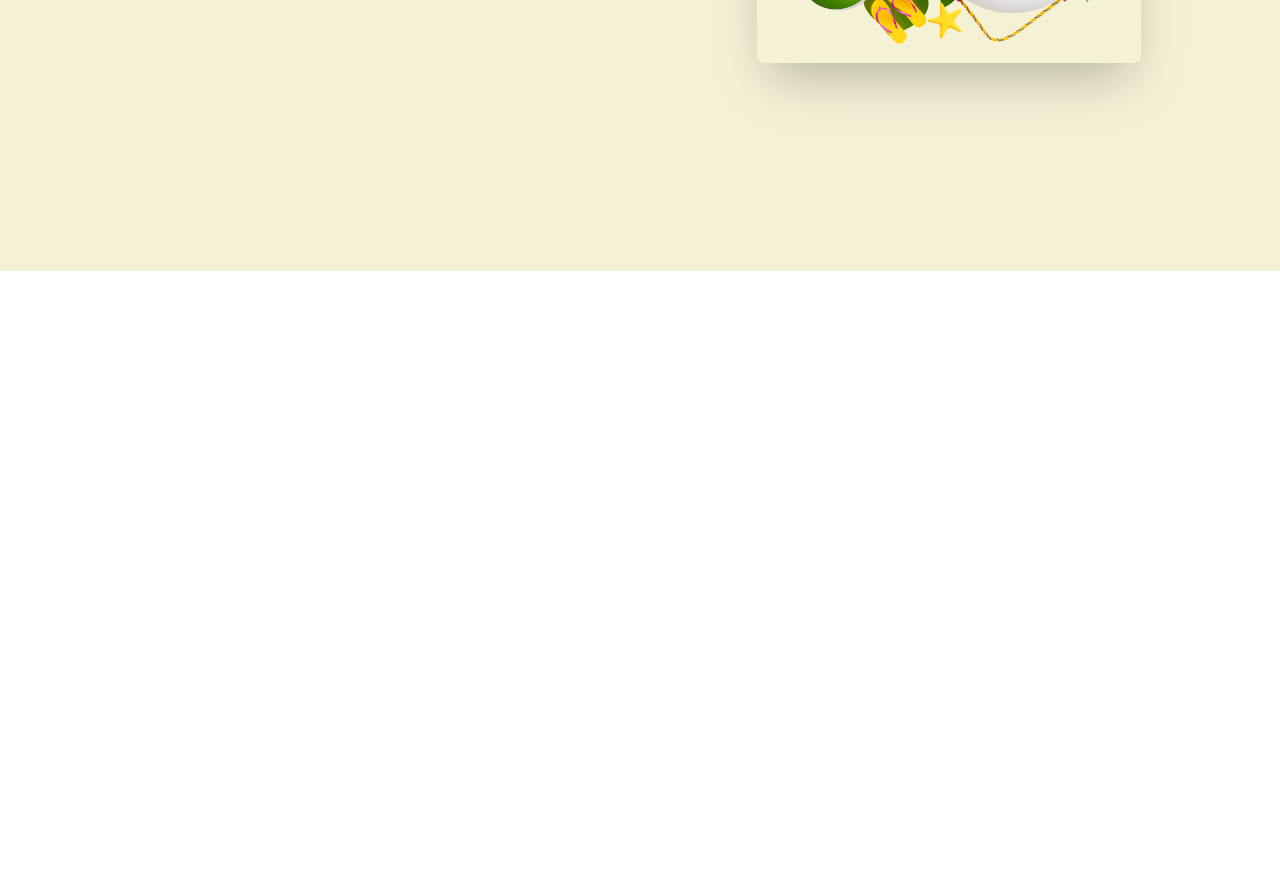
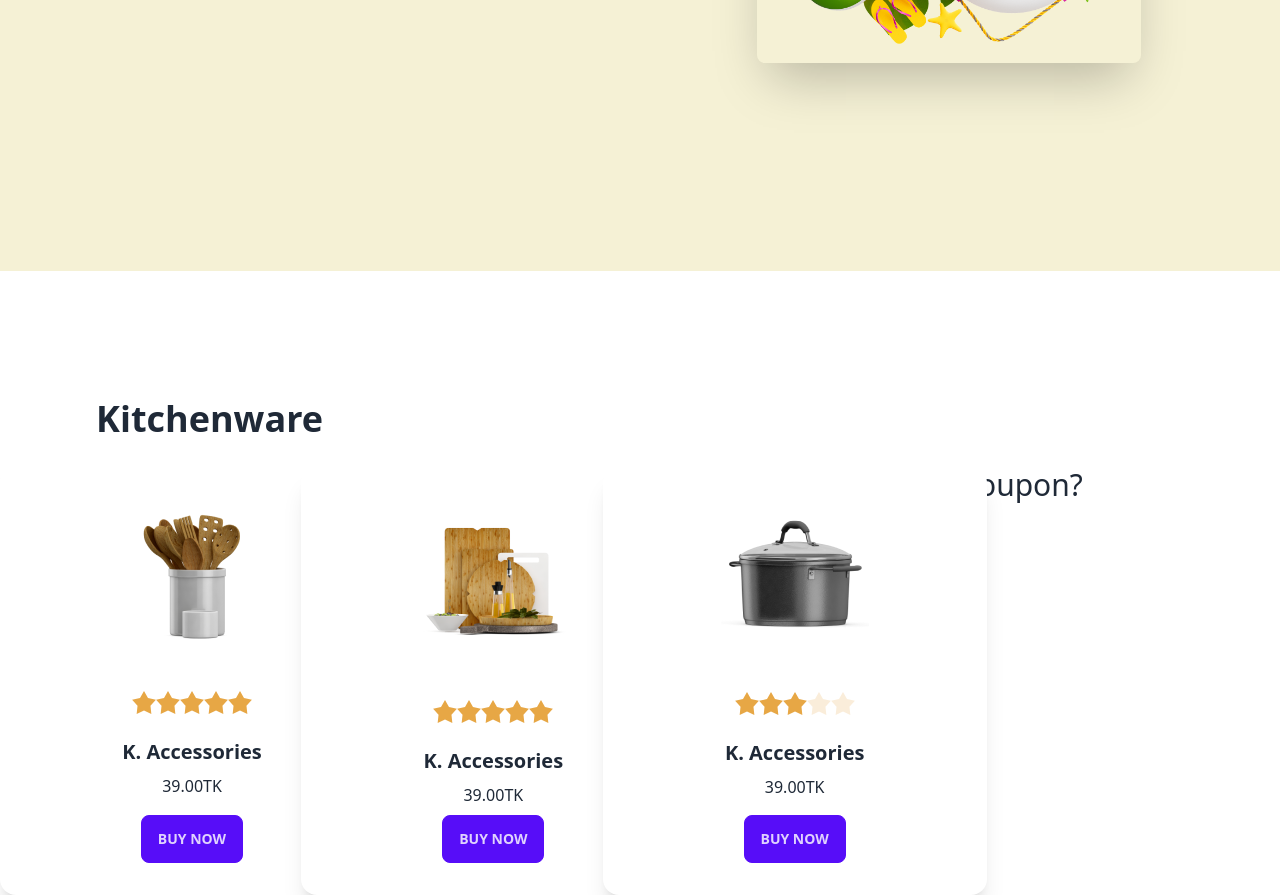
Before and after one commit to TamannaTahsin1/summner-sale-js, a plain HTML site: page index.html in a window 1280 px wide. Shown: the part 529-1424 px from the top of the page. Before the commit the page ends 800 px from the top, so only its background shows below. Drawn offline with nearby package versions, Linux system fonts and the light colour scheme.

Commit message:
kitchen ware section added

```diff
--- a/index.html
+++ b/index.html
@@ -52,7 +52,87 @@
         </section>
           <!-- banner section ends here -->
     </header>
-    <main></main>
+    <main>
+      <!-- kitchenware section starts here -->
+      <section class="mt-32">
+        <h2 class="text-4xl font-extrabold ml-24 mb-7">Kitchenware</h2>
+      <!-- main container -->
+      <div class="flex flex-col lg:flex-row">
+        <!-- product container -->
+        <div class="flex-1 grid md:grid-cols-2 lg:grid-cols-3 gap-6">
+          <!-- 1st card -->
+          <div class="card w-96 bg-base-100 shadow-xl">
+            <figure class="px-10 pt-10">
+              <img src="images/prod1.png" alt="Shoes" class="rounded-xl" />
+            </figure>
+            <div class="card-body items-center text-center">
+              <div class="rating pb-4 pt-4">
+                <input type="radio" name="rating-1" class="mask mask-star-2 bg-[#e7a745]" />
+                <input type="radio" name="rating-1" class="mask mask-star-2 bg-[#e7a745]" />
+                <input type="radio" name="rating-1" class="mask mask-star-2 bg-[#e7a745]" checked />
+                <input type="radio" name="rating-1" class="mask mask-star-2 bg-[#e7a745]" />
+                <input type="radio" name="rating-1" class="mask mask-star-2 bg-[#e7a745]" />
+              </div>
+              <h2 class="card-title">K. Accessories</h2>
+              <p><span>39.00</span>TK</p>
+              <div class="card-actions">
+                <button class="btn btn-primary">Buy Now</button>
+              </div>
+            </div>
+          </div>
+          <!-- 2nd card -->
+          <div class="card w-96 bg-base-100 shadow-xl">
+            <figure class="px-10 pt-10">
+              <img src="images/prod2.png" alt="Shoes" class="rounded-xl" />
+            </figure>
+            <div class="card-body items-center text-center">
+              <div class="rating pb-4 pt-4">
+                <input type="radio" name="rating-1" class="mask mask-star-2 bg-[#e7a745]" />
+                <input type="radio" name="rating-1" class="mask mask-star-2 bg-[#e7a745]" />
+                <input type="radio" name="rating-1" class="mask mask-star-2 bg-[#e7a745]" checked />
+                <input type="radio" name="rating-1" class="mask mask-star-2 bg-[#e7a745]" />
+                <input type="radio" name="rating-1" class="mask mask-star-2 bg-[#e7a745]" />
+              </div>
+              <h2 class="card-title">K. Accessories</h2>
+              <p><span>39.00</span>TK</p>
+              <div class="card-actions">
+                <button class="btn btn-primary">Buy Now</button>
+              </div>
+            </div>
+          </div>
+          <!-- 3rd card -->
+          <div class="card w-96 bg-base-100 shadow-xl">
+            <figure class="px-10 pt-10">
+              <img src="images/prod3.png" alt="Shoes" class="rounded-xl" />
+            </figure>
+            <div class="card-body items-center text-center">
+              <div class="rating pb-4 pt-4">
+                <input type="radio" name="rating-1" class="mask mask-star-2 bg-[#e7a745]" />
+                <input type="radio" name="rating-1" class="mask mask-star-2 bg-[#e7a745]" />
+                <input type="radio" name="rating-1" class="mask mask-star-2 bg-[#e7a745]" checked />
+                <input type="radio" name="rating-1" class="mask mask-star-2 bg-[#e7a745]" />
+                <input type="radio" name="rating-1" class="mask mask-star-2 bg-[#e7a745]" />
+              </div>
+              <h2 class="card-title">K. Accessories</h2>
+              <p><span>39.00</span>TK</p>
+              <div class="card-actions">
+                <button class="btn btn-primary">Buy Now</button>
+              </div>
+            </div>
+          </div>
+        </div>
+        <!-- calculation area container -->
+            <div class="w-[400px]">
+                <div class="text-3xl">Have Coupon?</div>
+                <div id="calculation-entry">
+
+                </div>
+            </div>
+      </div>
+      </section>
+
+
+    </main>
     <footer></footer>
 
 
```
